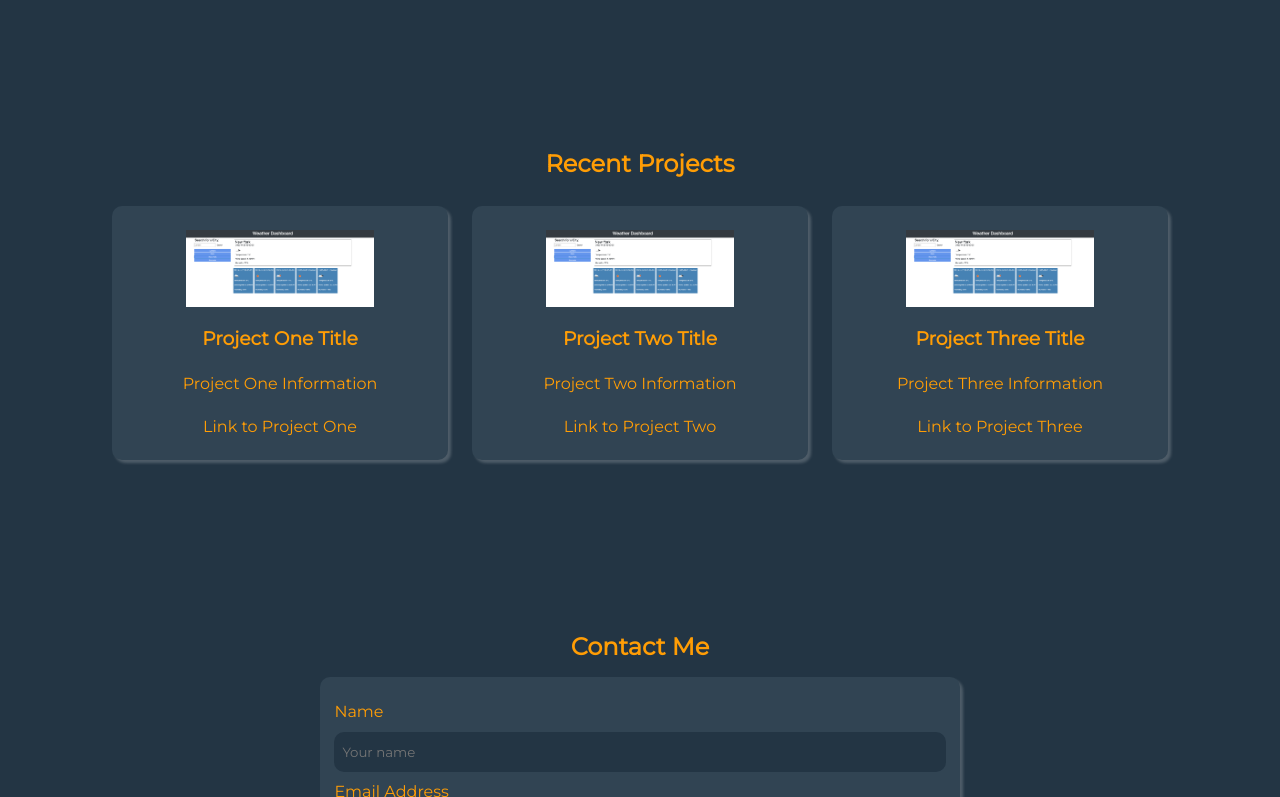
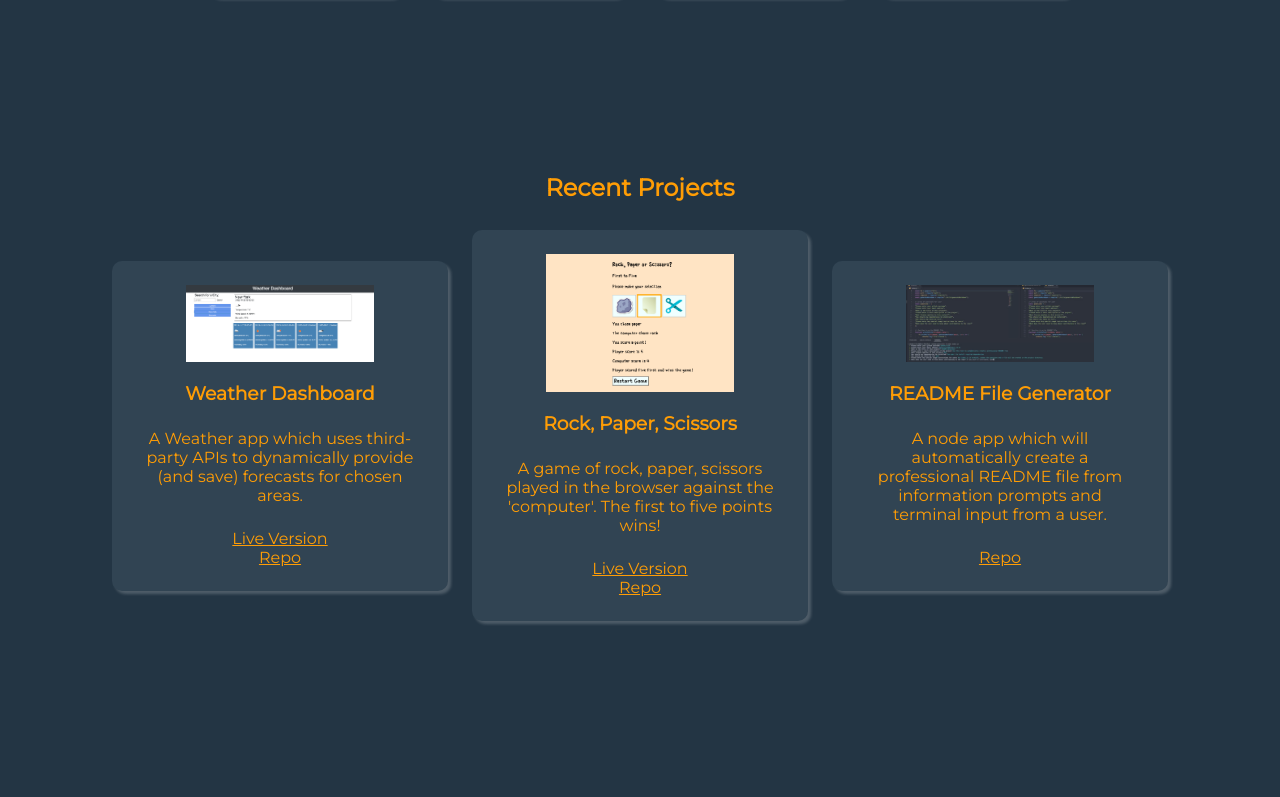
Before and after one commit to danwhitlock/portfolio-v2, a plain HTML site: page index.html in a window 1280 px wide. Shown: the part 1595-2392 px from the top of the page. Drawn offline with nearby package versions, Linux system fonts and the light colour scheme.

Commit message:
Update page content & links

```diff
--- a/assets/css/styles.css
+++ b/assets/css/styles.css
@@ -106,7 +106,7 @@ main h2, main p {
 /* About Me */
 
 .about-me {
-    padding: 6rem 5rem 1rem 5rem;
+    padding: 6rem 10rem 1rem 10rem;
     line-height: 1.5rem;
     margin-top: 5rem;
 }
@@ -211,6 +211,10 @@ main h2, main p {
     margin-top: 1rem;
     margin-bottom: 1rem;
     background-color: #314453;
+}
+
+.project-link {
+    text-decoration: underline;
 }
 
 /* Contact */
--- a/index.html
+++ b/index.html
@@ -44,9 +44,9 @@
 
     <section class="about-me" id="about">
         <h2>About Me</h2>
-        <p>Lorem ipsum dolor sit amet consectetur, adipisicing elit. Tempora rem, cupiditate sapiente maiores voluptas non quae fuga, magnam aliquid modi est nostrum eius beatae totam! Recusandae facilis quae et mollitia.</p>
+        <p>I'm a Front-End Developer with a background in Art & Design, passionate about web design and functionality.  I'm also a qualified Scrum Master & Project Manager with over a decade of experience delivering complex change programmes for clients in regulated environments.</p>
         <br>
-        <p>Lorem ipsum dolor sit amet, consectetur adipisicing elit. Aperiam architecto explicabo sed, repudiandae iure quasi corporis magni nobis eaque. Aperiam sit veritatis, impedit nemo ex mollitia eum neque cumque quos.</p>
+        <p>I'm a driven learner - I believe strongly in continuous self-improvement and spend most of my free time developing my own skills and branching out into new areas.</p>
     </section>
 
     <!-- Skills -->
@@ -98,24 +98,28 @@
         <div class="projects-container">
 
             <div class="project-container project-card">
-                <img class="project-image" src="./assets/images/Screenshot.png" alt="project screenshot">
-                <h3 class="project-title">Project One Title</h3>
-                <p class="project-info">Project One Information</p>
-                <a class="project-link" href="#" target="_blank">Link to Project One</a>
+                <img class="project-image" src="./assets/images/ProjectOne.png" alt="project screenshot">
+                <h3 class="project-title">Weather Dashboard</h3>
+                <p class="project-info">A Weather app which uses third-party APIs to dynamically provide (and save) forecasts for chosen areas.</p>
+                <a class="project-link" href="https://danwhitlock.github.io/weather-dashboard/" target="_blank">Live Version</a>
+                <br>
+                <a class="project-link" href="https://github.com/danwhitlock/weather-dashboard" target="_blank">Repo</a>
             </div>
 
             <div class="project-container project-card">
-                <img class="project-image" src="./assets/images/Screenshot.png" alt="project screenshot">
-                <h3 class="project-title">Project Two Title</h3>
-                <p class="project-info">Project Two Information</p>
-                <a class="project-link" href="#" target="_blank">Link to Project Two</a>
+                <img class="project-image" src="./assets/images/ProjectTwo.png" alt="project screenshot">
+                <h3 class="project-title">Rock, Paper, Scissors</h3>
+                <p class="project-info">A game of rock, paper, scissors played in the browser against the 'computer'. The first to five points wins!</p>
+                <a class="project-link" href="https://danwhitlock.github.io/rock_paper_scissors/" target="_blank">Live Version</a>
+                <br>
+                <a class="project-link" href="https://github.com/danwhitlock/rock_paper_scissors" target="_blank">Repo</a>
             </div>
 
             <div class="project-container project-card">
-                <img class="project-image" src="./assets/images/Screenshot.png" alt="project screenshot">
-                <h3 class="project-title">Project Three Title</h3>
-                <p class="project-info">Project Three Information</p>
-                <a class="project-link" href="#" target="_blank">Link to Project Three</a>
+                <img class="project-image" src="./assets/images/ProjectThree.png" alt="project screenshot">
+                <h3 class="project-title">README File Generator</h3>
+                <p class="project-info">A node app which will automatically create a professional README file from information prompts and terminal input from a user. </p>
+                <a class="project-link" href="https://github.com/danwhitlock/readme-generator" target="_blank">Repo</a>
             </div>
 
         </div>
@@ -151,10 +155,10 @@
     <!-- Profile Links -->
 
     <div class="profile-links">
-        <a href="#" target="_blank">
+        <a href="https://www.linkedin.com/in/dan-whitlock/" target="_blank">
             <img src="./assets/icons/icons8-linkedin.svg" alt="LinkedIn" class="profile-icon">
         </a>
-        <a href="#" target="_blank">
+        <a href="https://github.com/danwhitlock" target="_blank">
             <img src="./assets/icons/icons8-github.svg" alt="Github" class="profile-icon">
         </a>
     </div>
@@ -173,10 +177,10 @@
 
     <div class="icons-small-screens">
         <div class="profile-links-small">
-            <a href="#" target="_blank">
+            <a href="https://www.linkedin.com/in/dan-whitlock/" target="_blank">
                 <img src="./assets/icons/icons8-linkedin.svg" alt="LinkedIn" class="profile-icon">
             </a>
-            <a href="#" target="_blank">
+            <a href="https://github.com/danwhitlock" target="_blank">
                 <img src="./assets/icons/icons8-github.svg" alt="Github" class="profile-icon">
             </a>
         <i class="scroll-to-top-small">
```
Also changed, not shown: assets/images/ProjectOne.png (renamed from assets/images/Screenshot.png), assets/images/ProjectThree.png (added), assets/images/ProjectTwo.png (added).
